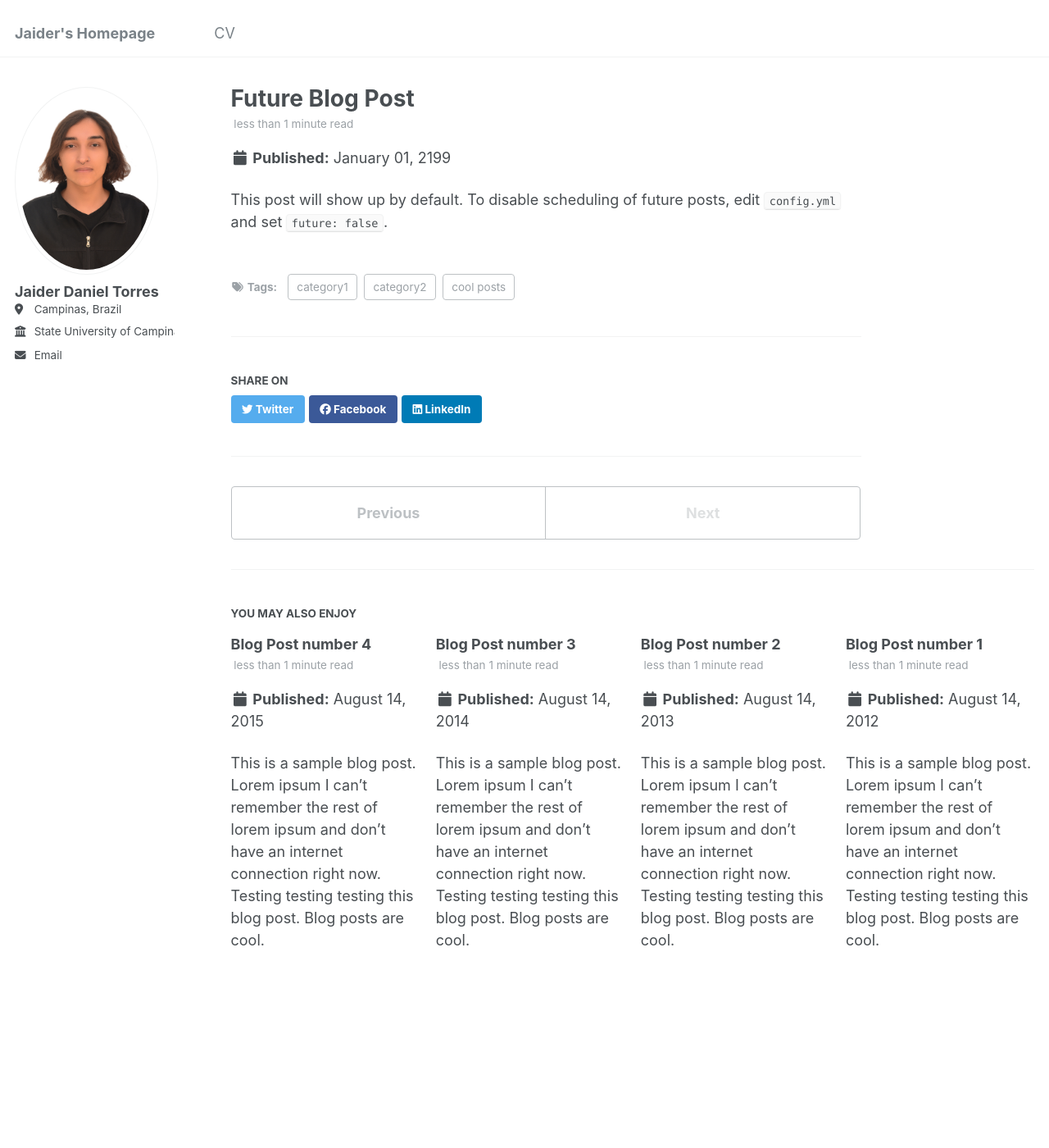
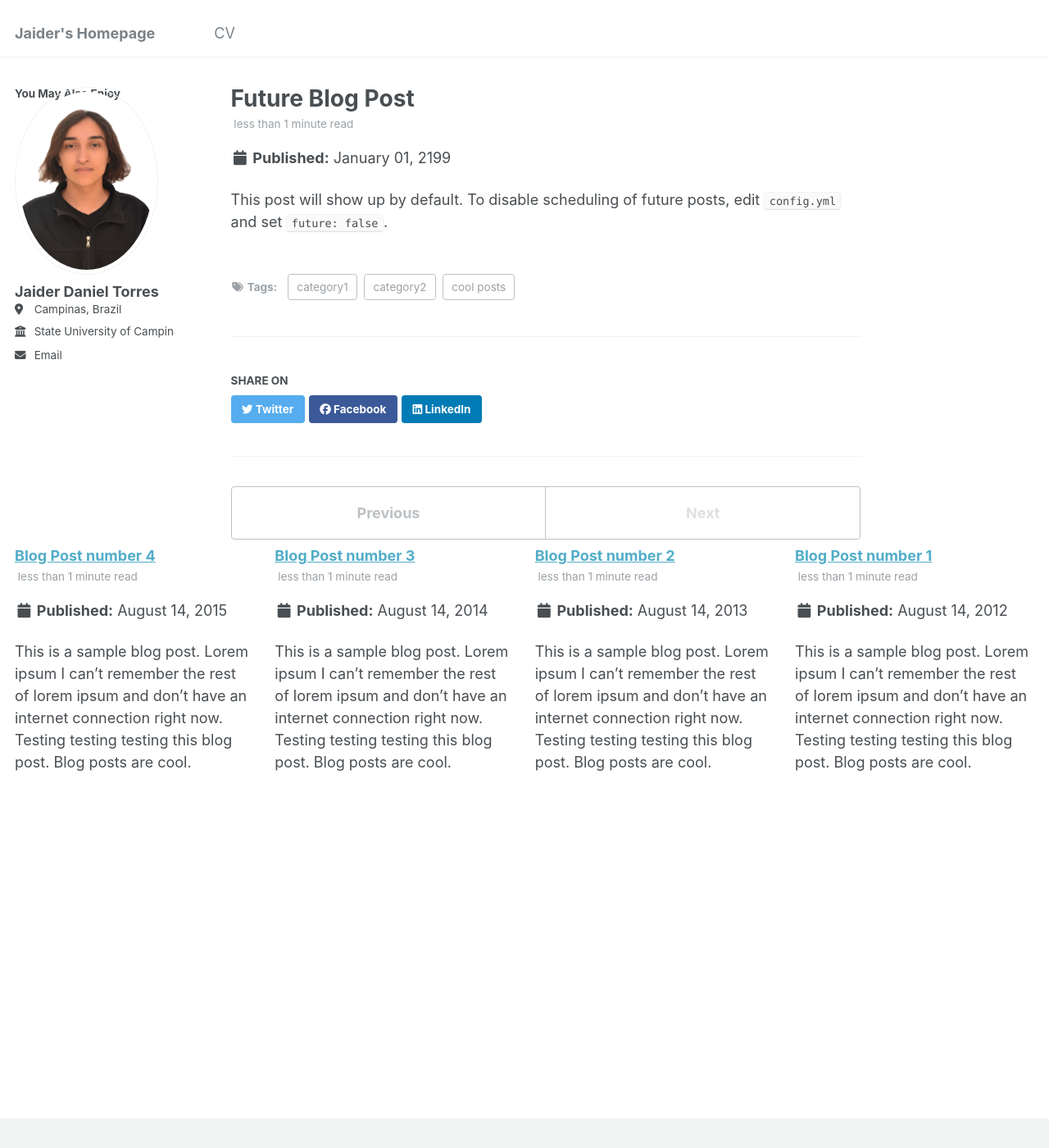
Before and after one commit to jaider-torres/jaider-torres.github.io, a Jekyll site: the page built from _posts/2199-01-01-future-post.md, in a window 1280 px wide and 1400 px high. Shown: the whole window at 82% size. Built offline with Jekyll 4.4.1, drawn with Linux system fonts in a browser that asks for light colours.

Commit message:
Update _page.scss

```diff
--- a/_sass/_page.scss
+++ b/_sass/_page.scss
@@ -220,7 +220,6 @@
   text-transform: uppercase;
 }
 
-
 /*
    Page meta
    ========================================================================== */
@@ -245,7 +244,6 @@
   font-size: $type-size-6;
   text-transform: uppercase;
 }
-
 
 /*
    Page taxonomy
@@ -275,7 +273,6 @@
     color: $link-color-hover;
   }
 }
-
 
 /*
    Comments
@@ -362,40 +359,3 @@
     text-decoration: none;
   }
 }
-
-.comment__date {
-  @extend .page__meta;
-  margin: 0;
-
-  a {
-    text-decoration: none;
-  }
-}
-
-
-/*
-   Related
-   ========================================================================== */
-
-.page__related {
-  margin-top: 2em;
-  padding-top: 1em;
-  border-top: 1px solid $border-color;
-  @include clearfix();
-  float: left;
-
-  @include breakpoint($large) {
-    @include pre(2.5 of 12);
-  }
-
-  a {
-    color: inherit;
-    text-decoration: none;
-  }
-}
-
-.page__related-title {
-  margin-bottom: 10px;
-  font-size: $type-size-6;
-  text-transform: uppercase;
-}
```
